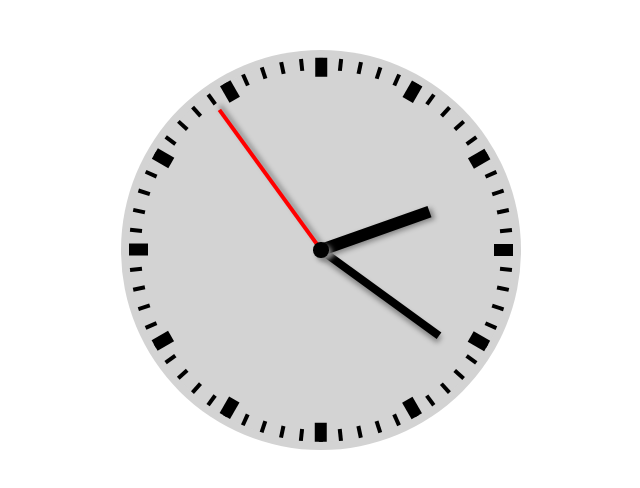
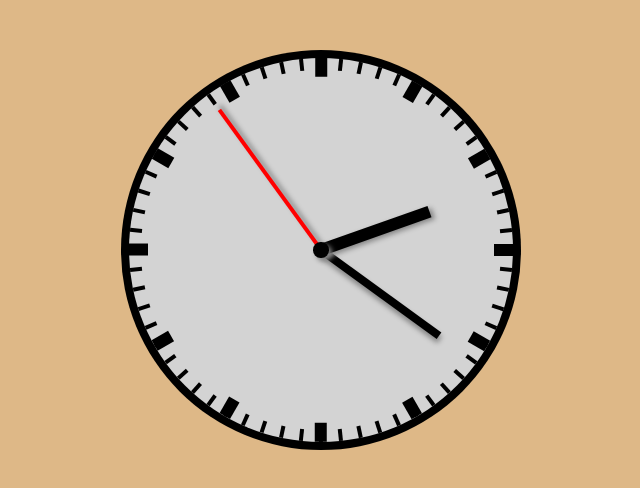
Before and after one commit to Sasicrastko/REACT-ANALOG-CLOCK, a React (Create React App) app: page / in a window 1280 px wide. Shown: the top 488 px of the page, without its empty margins (263-903 px from the left). Built offline with nearby package versions, Linux system fonts and the light colour scheme.

Commit message:
changinsg style

```diff
--- a/src/App.css
+++ b/src/App.css
@@ -0,0 +1,3 @@
+body{
+    background-color: burlywood;
+}
--- a/src/components/Clock.css
+++ b/src/components/Clock.css
@@ -1,8 +1,9 @@
-
-  .container{
-    margin: auto;
+.container{
+    position: absolute;
+    left: 30%;
     margin-top: 50px;
-    width: 40%;
+    width: 400px;
+    height: 400px;
   }
 
   .inner-circle {
@@ -17,9 +18,9 @@
 
   .outer-circle {
       position: absolute;
-      width: 400px;
-      height: 400px;
-      background-color: lightgray;
+      width: 100%;
+      height: 100%;
+      background-color: black;
       border-radius: 50%;
 
   }
```
